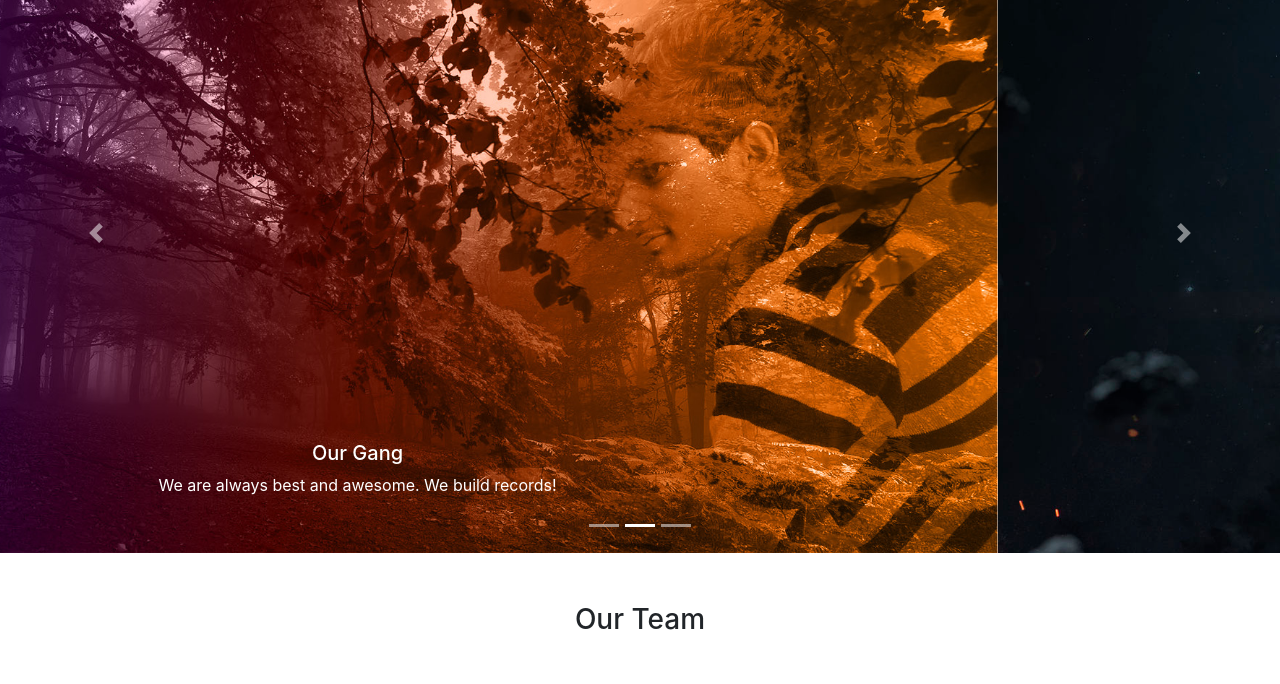
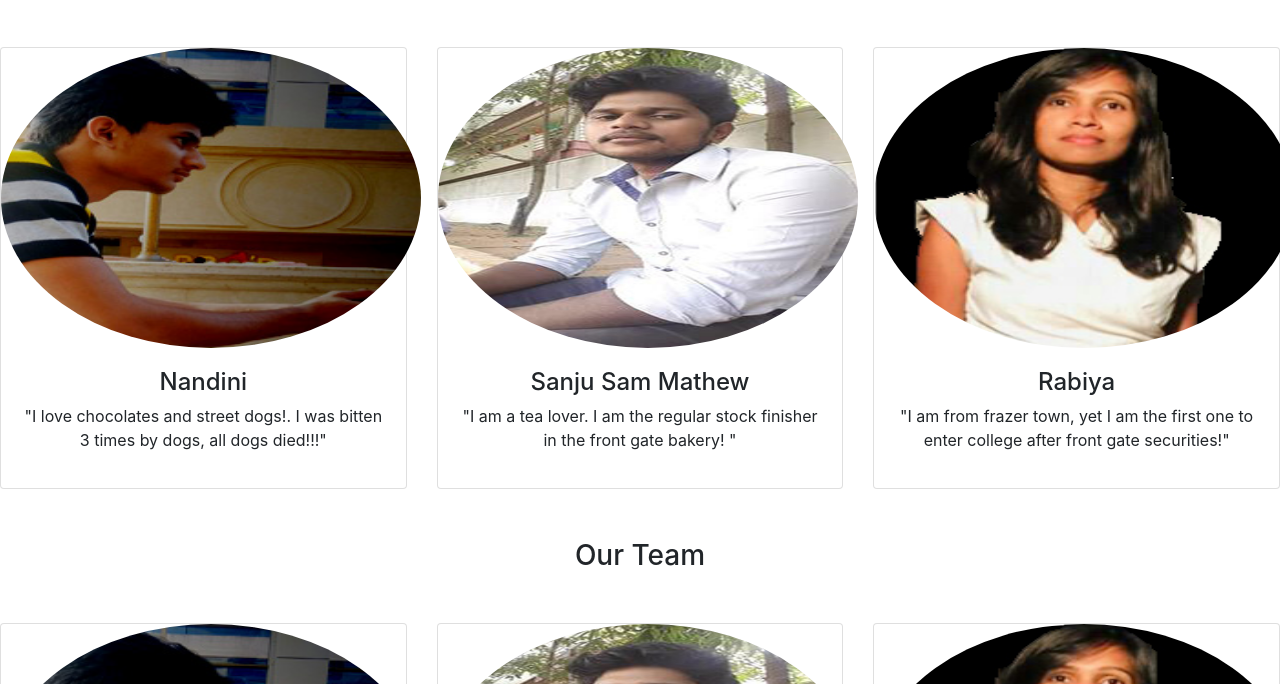
Before and after one commit to jagdishretro/jagdishretro.github.io, a plain HTML site: page index.html in a window 1280 px wide. Shown: the part 87-771 px from the top of the page. Drawn offline with nearby package versions, Linux system fonts and the light colour scheme.

Commit message:
Update index.html

```diff
--- a/index.html
+++ b/index.html
@@ -41,44 +41,44 @@
 
 <!--paste the carousel module here -->
 <!-- start carousel -->
-  <div id="carouselExampleCaptions" class="carousel slide" data-ride="carousel">
-    <ol class="carousel-indicators">
-      <li data-target="#carouselExampleCaptions" data-slide-to="0" class="active"></li>
-      <li data-target="#carouselExampleCaptions" data-slide-to="1"></li>
-      <li data-target="#carouselExampleCaptions" data-slide-to="2"></li>
-    </ol>
-    <div class="carousel-inner">
-      <div class="carousel-item active">
-        <img src="images/slider-1.jpg" class="d-block w-100" alt="cambridge institute of technology top college in bangalore">
-        <div class="carousel-caption d-none d-md-block">
-           <h5>Our Gang</h5>
-          <p>We are always best and awesome. We build records!</p>
+
+<!-- Start Three photo section-->
+<div id="threePhotoSection">
+  <h3 class="heading text-center">Our Team</h3>
+  <div class="row padding">
+    <div class="col-md-4">
+      <div class="card text-center">
+        <img class="card-img-top" src="images/student-1.jpg" alt="Super College with sports">
+        <div class="card-body">
+          <h4>Nandini</h4>
+          <p>"I love chocolates and street dogs!. I was bitten 3 times by dogs, all dogs died!!!"</p>
         </div>
       </div>
-      <div class="carousel-item">
-        <img src="images/slider-2.jpg" class="d-block w-100" alt="cambridge institute of technology top college in bangalore">
-        <div class="carousel-caption d-none d-md-block">
-           <h5>Crazy Team</h5>
-          <p>We are good at everything!. We run, fly and swim!</p>
+
+    </div>
+    <div class="col-md-4">
+      <div class="card text-center">
+        <img class="card-img-top" src="images/student-2.jpg" alt="best Co-ed college in Bangalore">
+        <div class="card-body">
+          <h4>Sanju Sam Mathew</h4>
+          <p>"I am a tea lover. I am the regular stock finisher in the front gate bakery! "</p>
         </div>
       </div>
-      <div class="carousel-item">
-        <img src="images/slider-3.jpg" class="d-block w-100" alt="citech best engineering college">
-        <div class="carousel-caption d-none d-md-block">
-          <h5>Super-3</h5>
-          <p>Team work is always the best work!</p>
+
+    </div>
+    <div class="col-md-4">
+      <div class="card text-center">
+        <img class="card-img-top" src="images/student-3.jpg" alt="college with hostel in bangalore">
+        <div class="card-body">
+          <h4>Rabiya</h4>
+          <p>"I am from frazer town, yet I am the first one to enter college after front gate securities!"</p>
         </div>
       </div>
+
     </div>
-    <a class="carousel-control-prev" href="#carouselExampleCaptions" role="button" data-slide="prev">
-      <span class="carousel-control-prev-icon" aria-hidden="true"></span>
-      <span class="sr-only">Previous</span>
-    </a>
-    <a class="carousel-control-next" href="#carouselExampleCaptions" role="button" data-slide="next">
-      <span class="carousel-control-next-icon" aria-hidden="true"></span>
-      <span class="sr-only">Next</span>
-    </a>
-  </div>
+  </div><!--End of row -->
+</div>
+<!--End of Three photo section -->
 	<!-- end carousel -->
 <!--end of the carousel module -->
 
```
